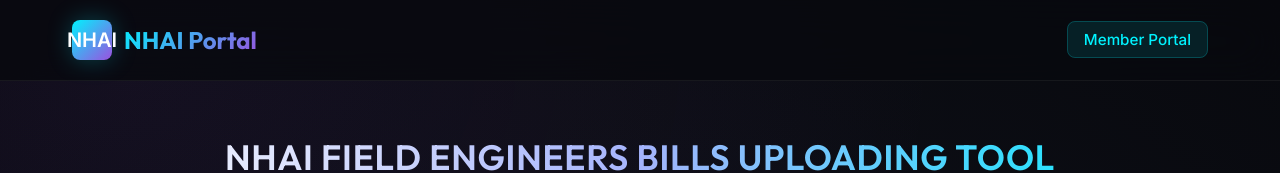
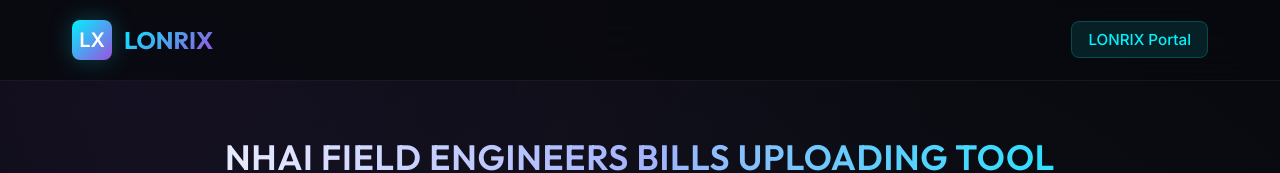
Before and after one commit to bandaru326-max/field-files-tool, a website: page public/index.html in a window 1280 px wide. Shown: the top 173 px of the page. Drawn offline with Linux system fonts and the light colour scheme.

Commit message:
Rebrand portal name from MemberPortal to LONRIX

```diff
--- a/public/app.js
+++ b/public/app.js
@@ -59,7 +59,7 @@
     `;
   } else {
     navHtml = `
-      <li><a href="/upload" class="active">Member Portal</a></li>
+      <li><a href="/upload" class="active">LONRIX Portal</a></li>
     `;
   }
 
--- a/public/index.html
+++ b/public/index.html
@@ -35,8 +35,8 @@
   <header>
     <div class="nav-container">
       <a href="/upload" class="logo" id="nav-logo-link">
-        <div class="logo-icon">NHAI</div>
-        <span class="logo-text">NHAI Portal</span>
+        <div class="logo-icon">LX</div>
+        <span class="logo-text">LONRIX</span>
       </a>
       <nav aria-label="Main Navigation">
         <ul class="nav-links" id="nav-links-list">
```
Also changed, not shown: public/dashboard.html (+2 -2 lines).
